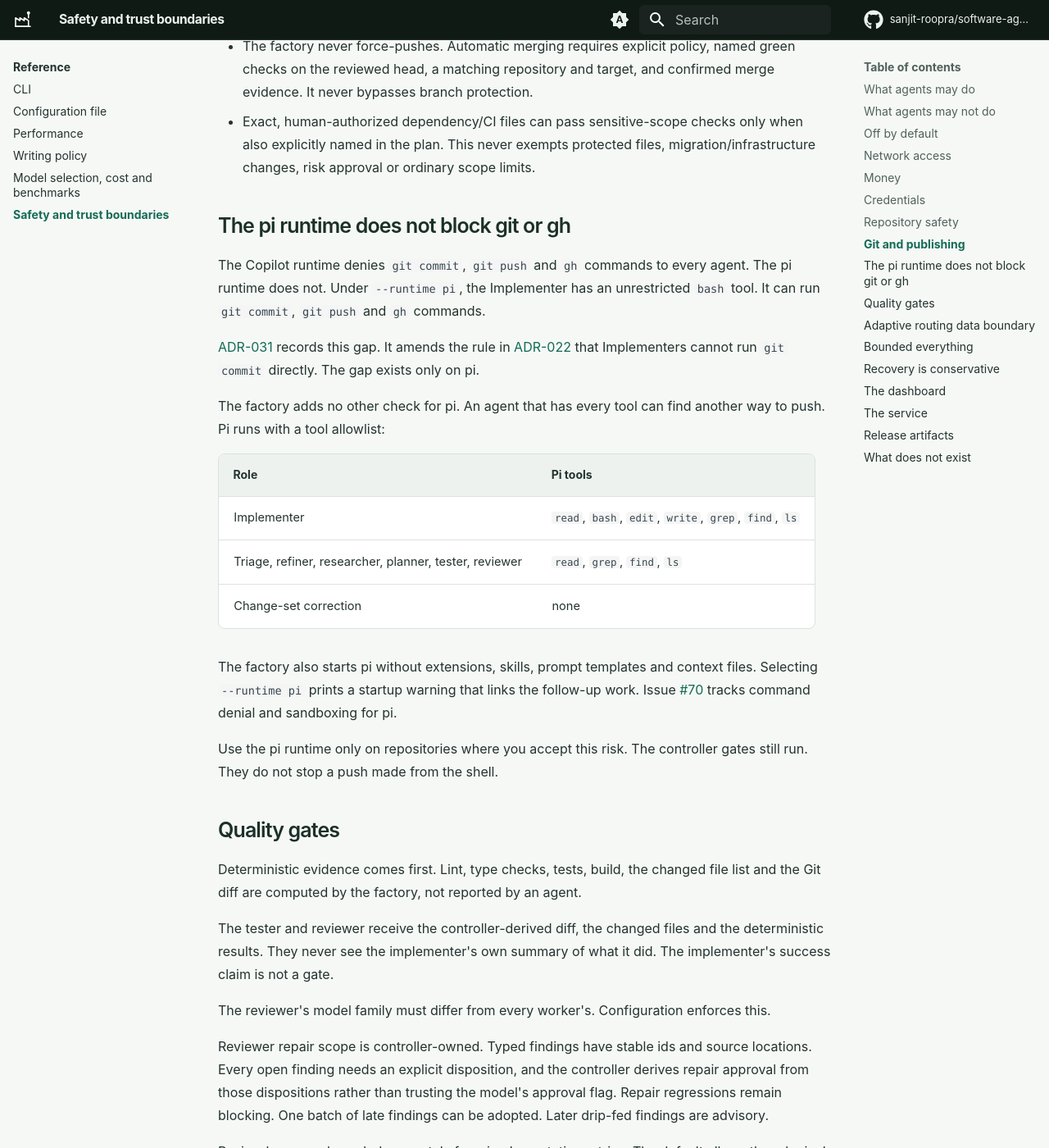
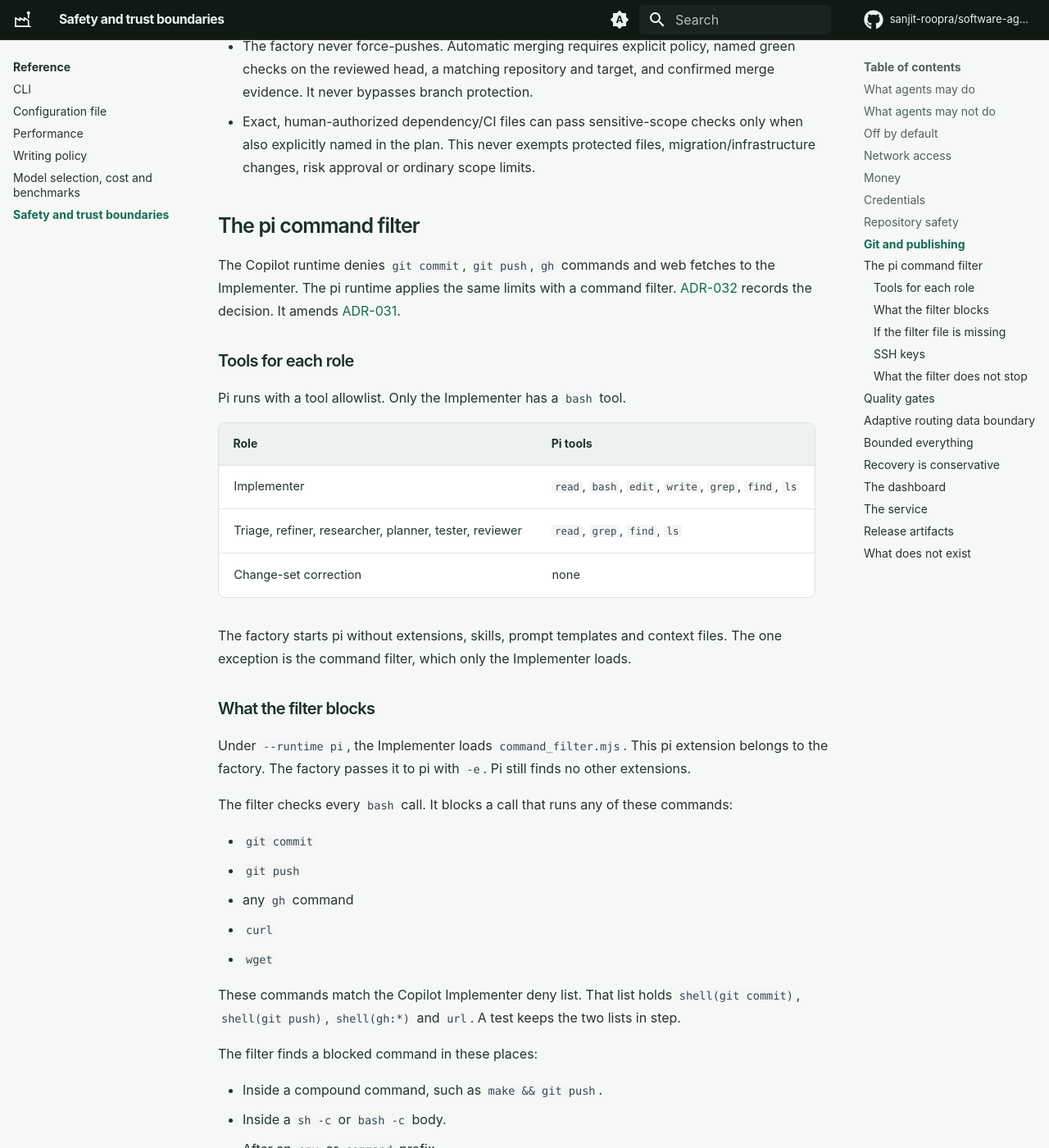
Before and after one commit to sanjit-roopra/software-agent-factory, an MkDocs documentation site: the page built from docs/reference/safety.md, in a window 1280 px wide and 1400 px high, scrolled down 4826 px. Shown: the whole window at 82% size. Built offline with MkDocs 1.6.1 and Material for MkDocs 9.7.7, drawn with Linux system fonts in a browser that asks for light colours; comment, search, counter and statistics services are not loaded; some of the changed text lies outside the part shown.

Commit message:
docs: document the pi command filter (ADR-032)
Replace the safety reference section that said the pi runtime does not
block git or gh with a section on the pi command filter, its SSH_AUTH_SOCK
scrub and its accepted limits. Remove the warning text from the pi guide
and the CLI reference, and record ADR-032, which amends ADR-031 and
explains why there is no OS sandbox.

Closes #70

Co-Authored-By: Claude Opus 5.5 <noreply@anthropic.com>
Claude-Session: https://claude.ai/code/session_01CZMTvrdDmRMPZTSaooCqYM

```diff
--- a/docs/decisions.md
+++ b/docs/decisions.md
@@ -1,8 +1,57 @@
 # Architecture Decisions
+
+## ADR-032: pi implementer shell commands match the Copilot deny list
+
+Status: accepted on 2026-09-30. This amends ADR-031.
+
+ADR-031 left the pi implementer with an unrestricted `bash` tool.
+Pi has no approval layer, so the implementer was able to run `git commit`, `git push`, `gh`, `curl` or `wget`.
+The Copilot runtime denies these commands.
+The factory printed a startup warning and issue #70 tracked the gap.
+
+The factory now gives pi the same limits as Copilot, and no more.
+
+- The implementer loads a pi extension that the factory owns, `command_filter.mjs`.
+  The factory passes it with `-e`. Other extension discovery stays off.
+- The extension blocks each `bash` call that runs `git commit`, `git push`, any `gh` command, `curl` or `wget`.
+  It finds them in compound commands, in `sh -c` and `bash -c` bodies, after `env` and `command` prefixes and after git global options.
+- The agent gets a reason that says what to do instead and not to retry.
+- The list matches the Copilot implementer deny list. A test keeps the two lists in step.
+- If the packaged filter file is missing, the implementer call fails before pi starts. It never runs unfiltered.
+- The factory removes `SSH_AUTH_SOCK` from the pi child environment, so git over SSH cannot use ssh-agent keys.
+  Key files and HTTPS credential helpers are out of scope, as with Copilot.
+- Read-only roles have no `bash` tool on pi. This does not change.
+- The startup warning for `--runtime pi` is removed.
+
+There is no operating system sandbox. Copilot has none either.
+
+Rejected options:
+
+- A macOS `sandbox-exec` profile around pi.
+  It goes beyond Copilot.
+  Git index writes fail unless `.git/worktrees` and `.git/objects` are writable.
+  It needs deny rules for ssh-agent and the Keychain.
+  It also needs macOS in CI.
+- Docker. It needs an image, a way to pass credentials and a boot cost for every call.
+
+Consequences:
+
+- pi and Copilot have the same command limits.
+- The filter is pattern-strength, like the Copilot rules. It is not a security boundary.
+- These limits are accepted:
+    - Script files that run the commands.
+    - Wrappers such as `sudo`, `xargs`, `exec` and `nohup`.
+    - Shell keywords such as `if`, `then` and `{ }`.
+    - Heredoc bodies. The filter checks them as commands, so they fail closed. Agents write files with the write tool.
+- The filter depends on the pi `tool_call` extension API. It was verified on pi 0.99.1.
+- The filter tests need Node 22 or later.
 
 ## ADR-031: pi is a recommended agent runtime
 
 Status: accepted on 2026-09-30. This amends ADR-017 and ADR-022.
+
+*Amended in part by [ADR-032](#adr-032-pi-implementer-shell-commands-match-the-copilot-deny-list):
+the pi implementer no longer has an unrestricted `bash` tool. The rest of this decision still stands.*
 
 The factory can now run agents with pi (`--runtime pi`) as well as with the Copilot CLI.
 Every command that takes `--runtime` accepts `pi`.
@@ -81,11 +130,10 @@ Both words mean the same thing.
 Amendment to ADR-022:
 
 Under `--runtime copilot` the implementer cannot run `git commit`, `git push` or `gh`.
-Under `--runtime pi` the implementer has an unrestricted `bash` tool, so it can run them.
+Under `--runtime pi` this decision first left the implementer with an unrestricted `bash` tool.
+[ADR-032](#adr-032-pi-implementer-shell-commands-match-the-copilot-deny-list) replaced that with a command filter.
 The factory does not refuse pi when merge or pull request delivery is enabled.
 An agent with a shell has many other ways to reach the network. A refusal does not protect much.
-The factory logs a warning at start when `--runtime pi` is selected.
-Issue #70 tracks tool call limits and a sandbox for pi.
 
 ## ADR-030: Risk assessment can be disabled
 
--- a/docs/reference/safety.md
+++ b/docs/reference/safety.md
@@ -17,8 +17,8 @@ provides authority.**
 - Choose which model runs.
 - Pass or waive a quality gate.
 - Claim a task, or take a task from another run.
-- Push, merge, or change branch protection. The pi runtime does not enforce the
-  push limit. See [The pi runtime does not block git or gh](#the-pi-runtime-does-not-block-git-or-gh).
+- Push, merge, or change branch protection. On the pi runtime, a command filter
+  blocks `git push`. See [The pi command filter](#the-pi-command-filter).
 - Deploy anything.
 - See production credentials.
 - Decide whether their own output is accepted.
@@ -157,18 +157,16 @@ value.
   only when also explicitly named in the plan. This never exempts protected
   files, migration/infrastructure changes, risk approval or ordinary scope limits.
 
-## The pi runtime does not block git or gh
+## The pi command filter
 
-The Copilot runtime denies `git commit`, `git push` and `gh` commands to every
-agent. The pi runtime does not. Under `--runtime pi`, the Implementer has an
-unrestricted `bash` tool. It can run `git commit`, `git push` and `gh` commands.
+The Copilot runtime denies `git commit`, `git push`, `gh` commands and web
+fetches to the Implementer. The pi runtime applies the same limits with a
+command filter. [ADR-032](../decisions.md#adr-032-pi-implementer-shell-commands-match-the-copilot-deny-list)
+records the decision. It amends [ADR-031](../decisions.md#adr-031-pi-is-a-recommended-agent-runtime).
 
-[ADR-031](../decisions.md#adr-031-pi-is-a-recommended-agent-runtime) records this gap. It amends the rule in
-[ADR-022](../decisions.md#adr-022-opt-in-autonomous-project-delivery) that
-Implementers cannot run `git commit` directly. The gap exists only on pi.
+### Tools for each role
 
-The factory adds no other check for pi. An agent that has every tool can find
-another way to push. Pi runs with a tool allowlist:
+Pi runs with a tool allowlist. Only the Implementer has a `bash` tool.
 
 | Role | Pi tools |
 | --- | --- |
@@ -176,14 +174,71 @@ another way to push. Pi runs with a tool allowlist:
 | Triage, refiner, researcher, planner, tester, reviewer | `read`, `grep`, `find`, `ls` |
 | Change-set correction | none |
 
-The factory also starts pi without extensions, skills, prompt templates and
-context files. Selecting `--runtime pi` prints a startup warning that links the
-follow-up work. Issue
-[#70](https://github.com/sanjit-roopra/software-agent-factory/issues/70) tracks
-command denial and sandboxing for pi.
+The factory starts pi without extensions, skills, prompt templates and context
+files. The one exception is the command filter, which only the Implementer loads.
 
-Use the pi runtime only on repositories where you accept this risk. The
-controller gates still run. They do not stop a push made from the shell.
+### What the filter blocks
+
+Under `--runtime pi`, the Implementer loads `command_filter.mjs`. This pi
+extension belongs to the factory. The factory passes it to pi with `-e`. Pi
+still finds no other extensions.
+
+The filter checks every `bash` call. It blocks a call that runs any of these
+commands:
+
+- `git commit`
+- `git push`
+- any `gh` command
+- `curl`
+- `wget`
+
+These commands match the Copilot Implementer deny list. That list holds
+`shell(git commit)`, `shell(git push)`, `shell(gh:*)` and `url`. A test keeps the
+two lists in step.
+
+The filter finds a blocked command in these places:
+
+- Inside a compound command, such as `make && git push`.
+- Inside a `sh -c` or `bash -c` body.
+- After an `env` or `command` prefix.
+- After git global options, such as `git -C repo push`.
+
+A blocked call does not run. The agent gets a reason that names the rule and
+says what to do instead. The reason also tells the agent not to retry.
+
+Commands that only mention a blocked word still run. For example, `echo "git push"`
+and `grep -rn gh src` pass.
+
+### If the filter file is missing
+
+The factory ships `command_filter.mjs` inside the package. If the file is
+missing, the Implementer call fails before pi starts. The factory never runs the
+Implementer without the filter.
+
+### SSH keys
+
+The factory removes `SSH_AUTH_SOCK` from the environment of the pi process. Git
+over SSH then cannot use keys from ssh-agent. Key files and HTTPS credential
+helpers are out of scope. Copilot has the same limit.
+
+### What the filter does not stop
+
+The filter has the same strength as the Copilot pattern rules. It is not a
+security boundary. The factory adds no operating system sandbox. Copilot has
+none either.
+
+These cases are accepted limits:
+
+- A script file that runs a blocked command.
+- A wrapper program, such as `sudo`, `xargs`, `exec` or `nohup`.
+- A shell keyword before the command, such as `if`, `then` or `{ }`.
+
+The filter checks heredoc bodies as commands. A heredoc that holds a blocked
+command is blocked, even when it is only text. The Implementer writes files with
+the `write` tool instead.
+
+Use the pi runtime only on repositories where you accept these limits. The
+controller gates still run.
 
 ## Quality gates
 
```
Also changed, not shown: docs/get-started/pi.md (+2 -11 lines), docs/reference/cli.md (+1 -8 lines).
